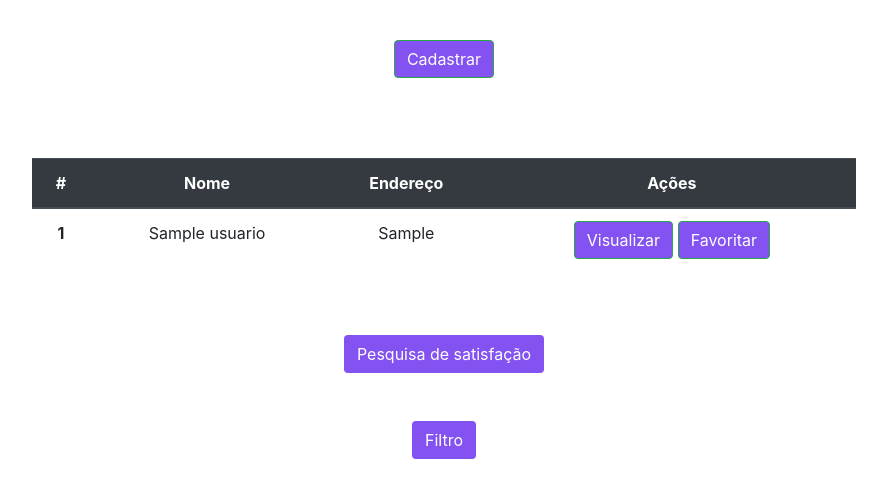
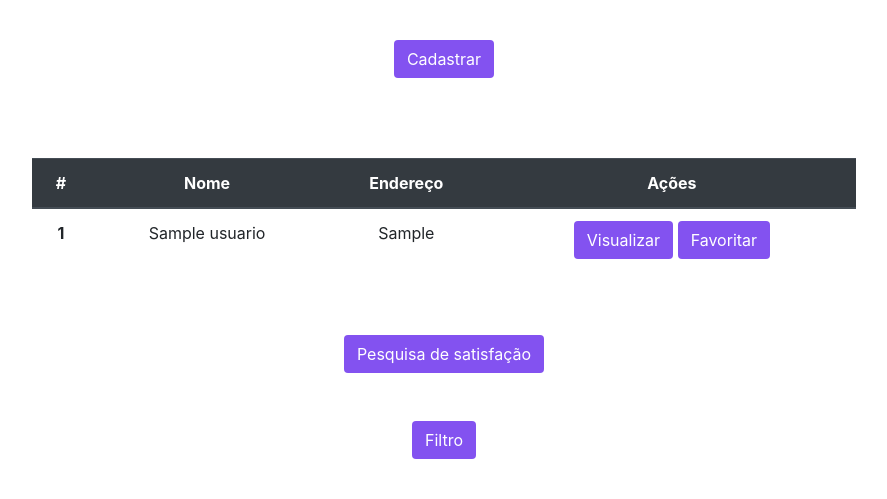
Before and after one commit to ryan-salomao/ProjetoPDS, a Django app: page / in a window 1280 px wide. Shown: the part 56-555 px from the top of the page, without its empty margins (196-1083 px from the left). Run offline with Django 4.2, Linux system fonts and the light colour scheme; tables that the repository leaves empty hold one stand-in row (values such as "Sample post").

Commit message:
refactor type butto - Homen

```diff
--- a/app/templates/index.html
+++ b/app/templates/index.html
@@ -58,7 +58,7 @@
 <body>
     <br>
     <div class="col-8 m-auto pt-3 pb-2 text-center">
-        <a href="/createuser" class="btn btn-success" style="background-color: #8352F0">Cadastrar</a>
+        <a href="/createuser" class="btn text-white" style="background-color: #8352F0">Cadastrar</a>
     </div>
     <br><br>
 
@@ -79,8 +79,8 @@
               <td>{{dbs.nome}}</td>
               <td>{{dbs.endereco}}</td>
               <td>
-                  <a href="/view/{{dbs.id}}/" class="btn btn-success" style="background-color: #8352F0">Visualizar</a>
-                  <a href="{% url 'favoritar' dbs.id %}" class="btn btn-success" style="background-color: #8352F0">Favoritar</a>
+                  <a href="/view/{{dbs.id}}/" class="btn text-white" style="background-color: #8352F0">Visualizar</a>
+                  <a href="{% url 'favoritar' dbs.id %}" class="btn text-white" style="background-color: #8352F0">Favoritar</a>
               </td>
             </tr>
           {% endfor %}
```
Also changed, not shown: app/migrations/0004_usuario_favoritos.py (added).
